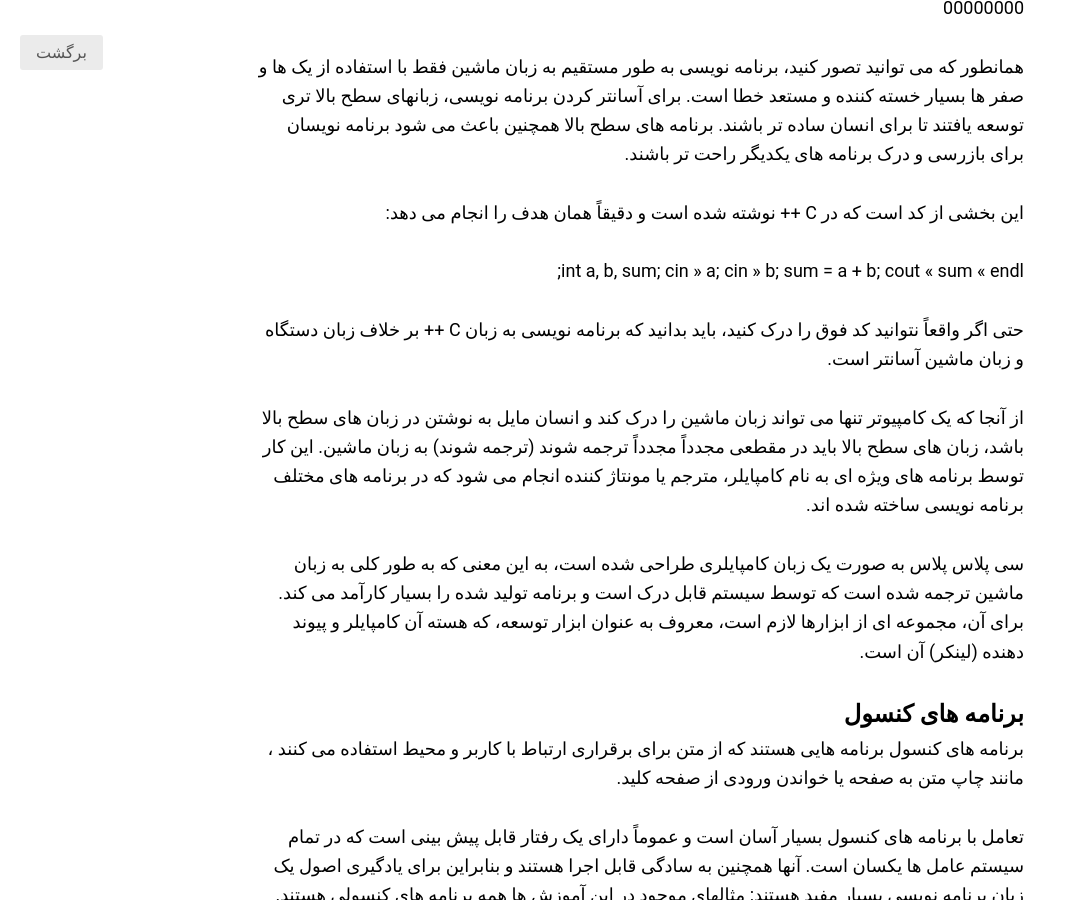
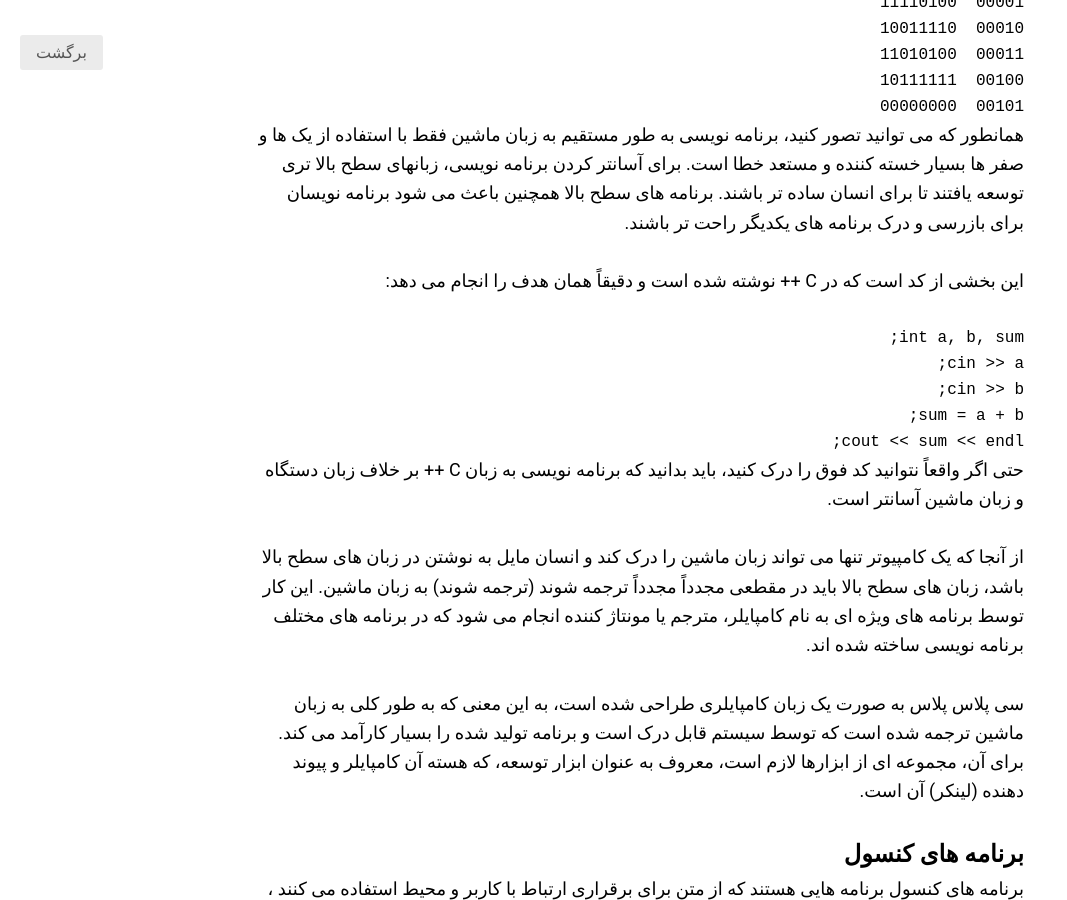
Before and after one commit to BaseMax/Fa.MaxBase.org, a Jekyll site: the page built from _posts/fa/2020-03-20-fa-what-is-compiler.md, in a window 1280 px wide and 900 px high, scrolled down 1061 px. Shown: the whole window, without its empty margins (0-1067 px from the left). Built offline with Jekyll 4.4.1, drawn with Linux system fonts in a browser that asks for light colours.

Commit message:
Update 2020-03-20-fa-what-is-compiler.md

````diff
--- a/_posts/fa/2020-03-20-fa-what-is-compiler.md
+++ b/_posts/fa/2020-03-20-fa-what-is-compiler.md
@@ -33,22 +33,26 @@ tags: programming compiler interpreter cpp
 
 برنامه مخصوص زبان ماشین که به کاربر اجازه می دهد دو عدد را وارد کند، دو عدد را به هم اضافه می کند و نمایش کل این دستورالعمل های کد دستگاه را نشان می دهد:
 
+```
 00000  10011110
 00001  11110100
 00010  10011110
 00011  11010100
 00100  10111111
 00101  00000000
+```
 
 همانطور که می توانید تصور کنید، برنامه نویسی به طور مستقیم به زبان ماشین فقط با استفاده از یک ها و صفر ها بسیار خسته کننده و مستعد خطا است. برای آسانتر کردن برنامه نویسی، زبانهای سطح بالا تری توسعه یافتند تا برای انسان ساده تر باشند. برنامه های سطح بالا همچنین باعث می شود برنامه نویسان برای بازرسی و درک برنامه های یکدیگر راحت تر باشند.
 
 این بخشی از کد است که در C ++ نوشته شده است و دقیقاً همان هدف را انجام می دهد:
 
+```cpp
 int a, b, sum;
 cin >> a;
 cin >> b;
 sum = a + b;
 cout << sum << endl;
+```
 
 حتی اگر واقعاً نتوانید کد فوق را درک کنید، باید بدانید که برنامه نویسی به زبان C ++ بر خلاف زبان دستگاه و زبان ماشین آسانتر است.
 
````
